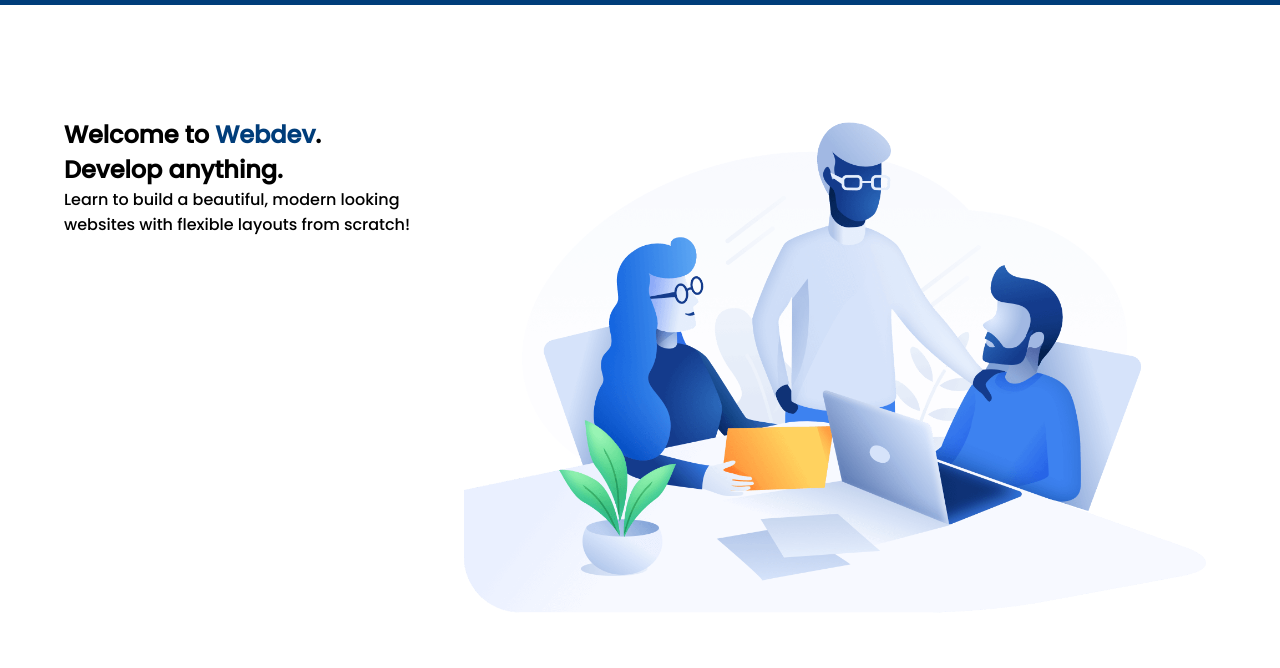
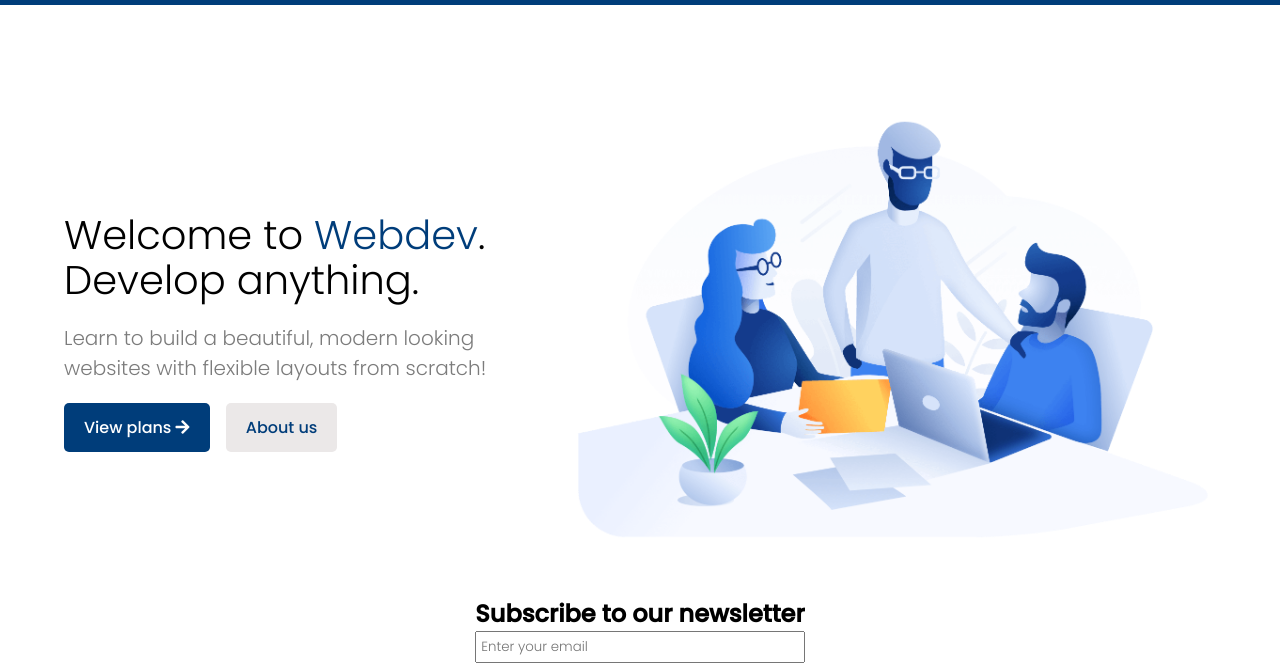
Before and after one commit to michalmaksymow/Html-Css-Microdesigns, a plain HTML site: page fcc3-product-landing-page/index.html in a window 1280 px wide. Shown: the part 61-729 px from the top of the page. Drawn offline with Linux system fonts and the light colour scheme.

Commit message:
Finish welcome page design

```diff
--- a/fcc3-product-landing-page/index.html
+++ b/fcc3-product-landing-page/index.html
@@ -47,10 +47,12 @@
               Learn to build a beautiful, modern looking <br />
               websites with flexible layouts from scratch!
             </p>
+            <a class="welcome-btn btn-plans" href="#">View plans <i class="fas fa-arrow-right"></i></a>
+            <a class="welcome-btn btn-about" href="#">About us</a>
           </div>
-
           <div class="welcome-part-img">
-            <img src="img/welcome-1.png" alt="Welcome-to-webdeb" height="500" />
+            <!-- Copyright © https://landkit.goodthemes.co/ -->
+            <img class="welcome-img" src="img/welcome-1.png" alt="Welcome-to-webdeb" height="500" />
           </div>
         </div>
       </section>
--- a/fcc3-product-landing-page/style.css
+++ b/fcc3-product-landing-page/style.css
@@ -97,7 +97,51 @@
 
 .welcome-container {
   display: flex;
+  align-items: center;
   justify-content: space-between;
+}
+.welcome-part-text {
+  flex: 4;
+}
+.welcome-part-img {
+  flex: 5;
+}
+.welcome-title {
+  font-size: 2.5rem;
+  font-weight: 300;
+  line-height: 2.8rem;
+  margin-bottom: 1.25rem;
+}
+.welcome-subtitle {
+  font-weight: 300;
+  font-size: 1.25rem;
+  color: rgb(124, 124, 124);
+  margin-bottom: 1.25rem;
+}
+.welcome-btn {
+  display: inline-block;
+  font-size: 1rem;
+  padding: 0.75em 1.25em;
+  text-decoration: none;
+  border-radius: 5px;
+  margin-right: 0.75rem;
+  transition: transform 0.2s linear;
+}
+.welcome-btn:hover {
+  transform: translateY(-5px);
+  box-shadow: 2px 3px 10px rgb(219, 219, 219);
+}
+.welcome-btn.btn-plans {
+  color: white;
+  background-color: var(--color-main);
+}
+.welcome-btn.btn-about {
+  color: var(--color-main);
+  background-color: rgb(235, 232, 232);
+}
+.welcome-img {
+  max-width: 100%;
+  height: auto;
 }
 
 /* ------------------------------ */
```
